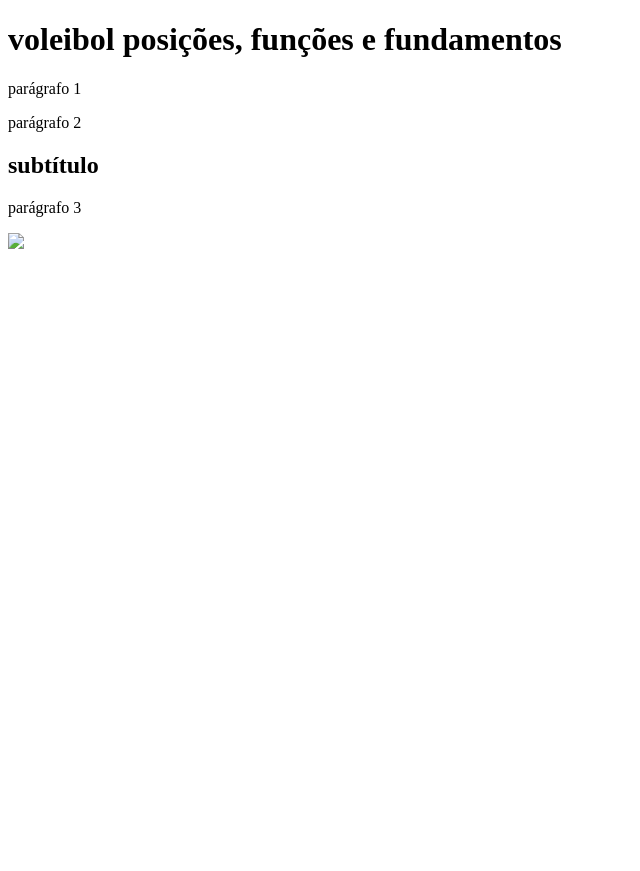
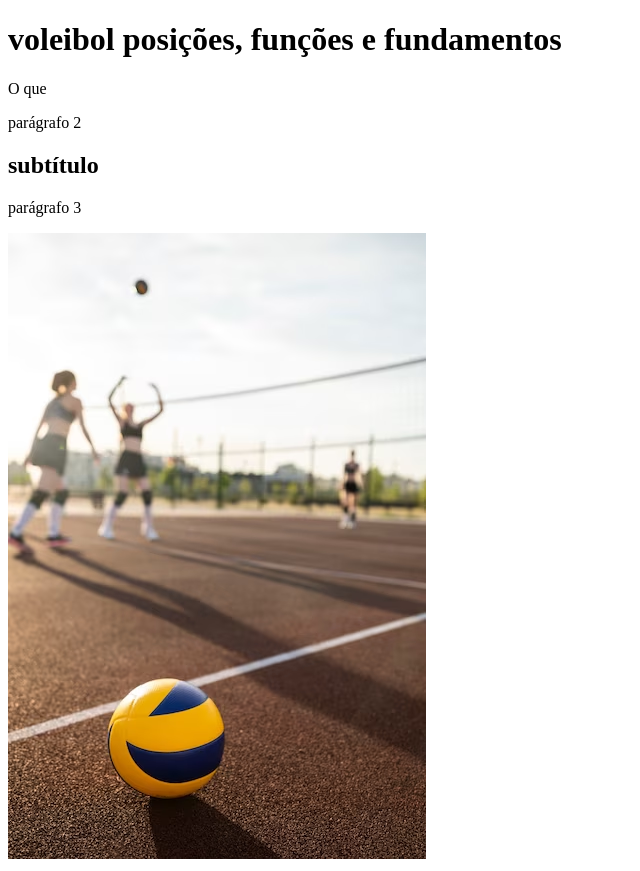
Before and after one commit to Allanax/Ceag, a plain HTML site: page index.html in a window 1280 px wide. Shown: the whole page, without its empty margins (0-640 px from the left). Before the commit the page ends 800 px from the top, so only its background shows below. Drawn offline with Linux system fonts and the light colour scheme.

Commit message:
Update index.html

```diff
--- a/index.html
+++ b/index.html
@@ -8,10 +8,10 @@
 </head>
 <body>
     <h1>voleibol posições, funções e fundamentos </h1>
-    <p>parágrafo 1</p>
+    <p>O que</p>
     <p>parágrafo 2</p>
     <H2>subtítulo</H2>
     <p>parágrafo 3</p>
-    <img src= "meninas-jogando-volei.jpeg"
+    <img src= "meninas-jogando-volei.jpg"
 </body>
 </html>
```
